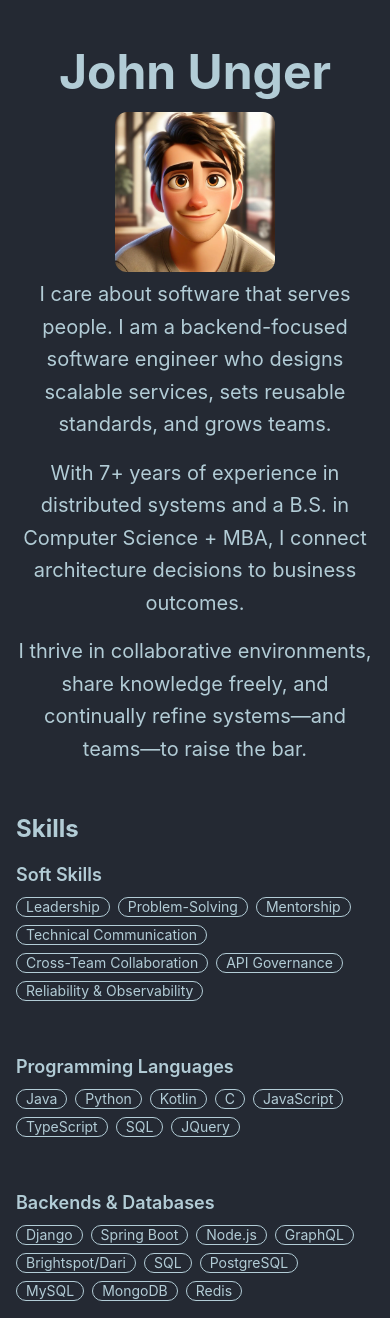
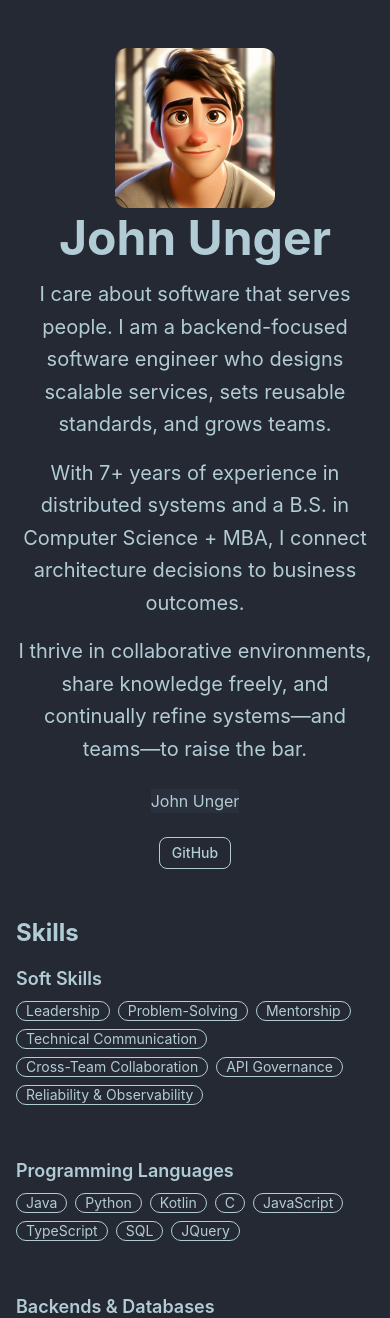
Before and after one commit to john-unger/john-unger.github.io, a React (Create React App) app in the folder my-portfolio/: page / in a window 390 px wide. Shown: the top 1318 px of the page. Built offline with nearby package versions, Linux system fonts and the light colour scheme.

Commit message:
add contact section (linkedin and link to github)

```diff
--- a/my-portfolio/src/components/AboutMe.jsx
+++ b/my-portfolio/src/components/AboutMe.jsx
@@ -1,39 +1,51 @@
 import React from 'react';
 import imagePath from './Utils';
+import LinkedInBadge from './LinkedInBadge';
 
 function AboutMe({ summary }) {
     return (
         <header className="mb-12">
             <div className="block md:flex md:items-center justify-center gap-8 text-center md:text-left">
-                <div className="md:hidden">
-                    <h1 className="text-5xl font-bold mb-4">John Unger</h1>
-                </div>
+
                 <div className="avatar">
                     <div className="w-40 rounded-xl">
                         <img src={imagePath("profile-picture.webp")} alt="profile pic of John Unger" />
                     </div>
                 </div>
+
                 <div>
-                    <h1 className="hidden md:block text-5xl font-bold mb-4">John Unger</h1>
-                    <div className="text-xl leading-relaxed space-y-4">
-                        {(summary && summary.length > 0) ? (
+                    <h1 className="text-5xl font-bold mb-4">John Unger</h1>
+
+                    {/* Summary */}
+                    <div className="text-xl leading-relaxed space-y-4 mb-6">
+                        {summary?.length ? (
                             summary.map((paragraph, idx) => (
                                 <p key={idx}>{paragraph}</p>
                             ))
                         ) : (
-                            <>
-                                <p>
-                                    I am driven by a deep passion for stewarding technology to serve and empower people, ensuring that software is not just functional but truly impactful. With over six years of experience in software development, I specialize in architecting scalable backend systems, optimizing performance, and enhancing user experiences.
-                                </p>
-                                <p>
-                                    My background in Computer Science (B.S.) and Business Administration (MBA) uniquely equips me to bridge the gap between technical excellence and strategic vision. Whether refactoring legacy code, designing robust APIs, or mentoring engineers, I approach each challenge with creativity, precision, and a relentless pursuit of improvement.
-                                </p>
-                                <p>
-                                    I thrive in collaborative environments, enjoy sharing knowledge, and take pride in helping teams achieve their goals through technology.
-                                </p>
-                            </>
+                            <p>Software engineer passionate about building systems that serve people.</p>
                         )}
                     </div>
+
+                    {/* Contact / Social */}
+                    <div className="flex flex-col items-center md:items-start gap-4">
+                        {/* LinkedIn Badge */}
+                        <LinkedInBadge />
+
+                        {/* GitHub */}
+                        <div className="flex gap-4 mt-2">
+                            <a
+                                href="https://github.com/john-unger"
+                                target="_blank"
+                                rel="noopener noreferrer"
+                                className="btn btn-outline btn-sm"
+                                aria-label="GitHub Profile"
+                            >
+                                <span className="font-medium">GitHub</span>
+                            </a>
+                        </div>
+                    </div>
+
                 </div>
             </div>
         </header>
--- /dev/null
+++ b/my-portfolio/src/components/LinkedInBadge.jsx
@@ -0,0 +1,47 @@
+import React, { useEffect, useRef } from 'react';
+
+function LinkedInBadge() {
+    const containerRef = useRef(null);
+
+    useEffect(() => {
+        // Prevent duplicate script injections
+        const existingScript = document.querySelector(
+            'script[src="https://platform.linkedin.com/badges/js/profile.js"]'
+        );
+
+        if (!existingScript) {
+            const script = document.createElement('script');
+            script.src = "https://platform.linkedin.com/badges/js/profile.js";
+            script.async = true;
+            script.defer = true;
+            script.type = "text/javascript";
+            document.body.appendChild(script);
+        } else {
+            // If script already loaded → rebuild badge UI
+            window.LI && window.LI.parse && window.LI.parse(containerRef.current);
+        }
+    }, []);
+
+    return (
+        <div ref={containerRef} className="flex justify-center md:justify-start">
+            <div
+                className="badge-base LI-profile-badge"
+                data-locale="en_US"
+                data-size="large"
+                data-theme="dark"
+                data-type="HORIZONTAL"
+                data-vanity="john-j-unger"
+                data-version="v1"
+            >
+                <a
+                    className="badge-base__link LI-simple-link"
+                    href="https://www.linkedin.com/in/john-j-unger?trk=profile-badge"
+                >
+                    John Unger
+                </a>
+            </div>
+        </div>
+    );
+}
+
+export default LinkedInBadge;
```
